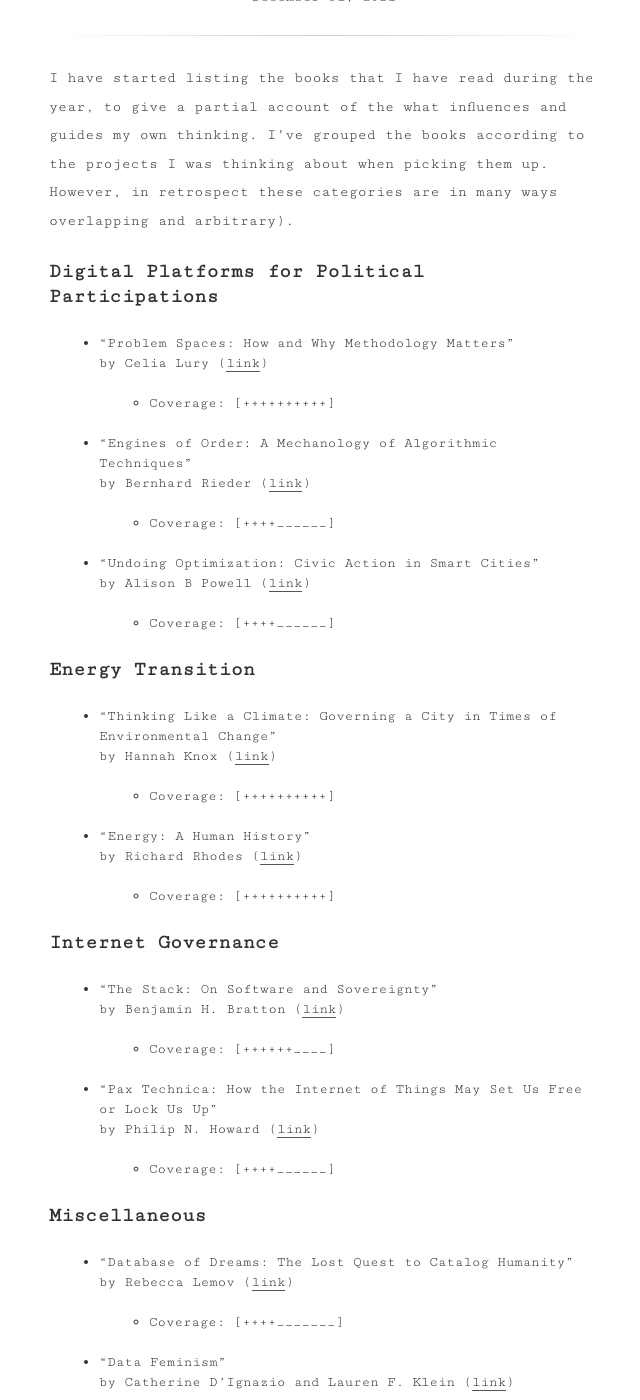
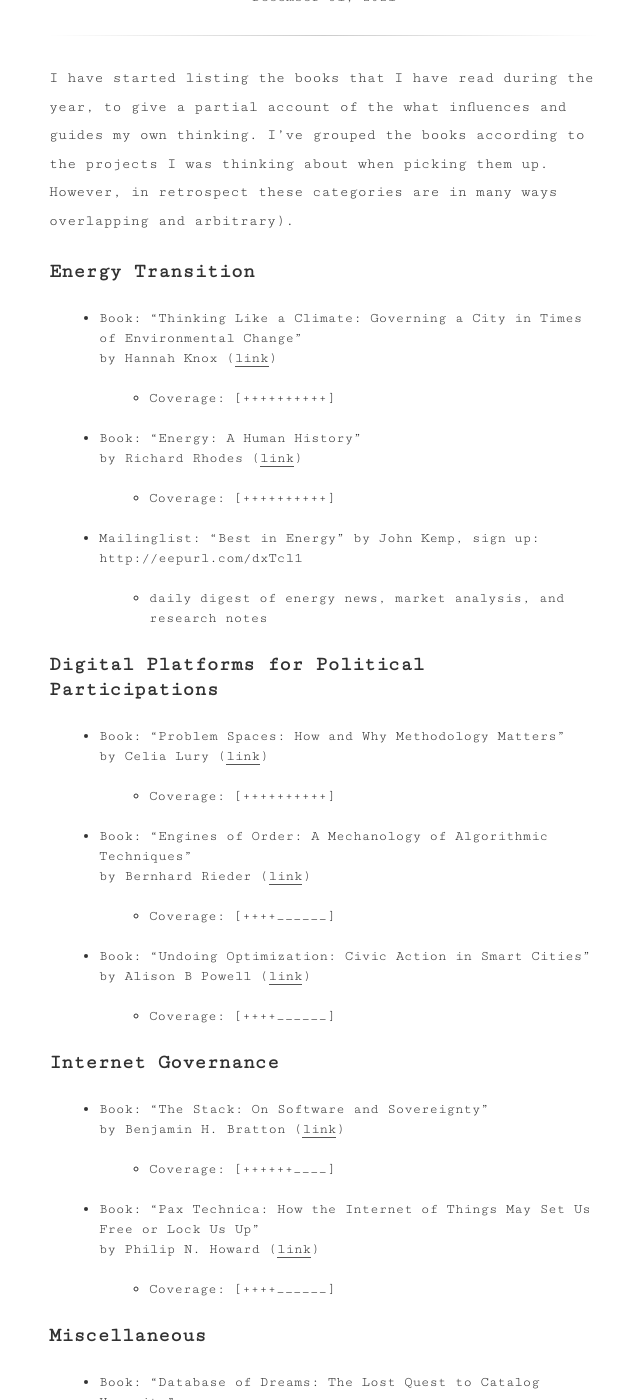
Before and after one commit to Christovis/Christovis.github.io, a Jekyll site: the page built from _blog/2021-12-31-blog-media.md, in a window 1280 px wide and 1400 px high, scrolled down 390 px. Shown: the whole window, without its empty margins (316-956 px from the left). Built offline with Jekyll 4.4.1, drawn with Linux system fonts in a browser that asks for light colours; some of the changed text lies outside the part shown.

Commit message:
update blog section

```diff
--- a/_blog/2021-12-31-blog-books.md
+++ b/_blog/2021-12-31-blog-media.md
@@ -7,87 +7,93 @@ authors: Christoph Becker
 
 I have started listing the books that I have read during the year, to give a partial account of the what influences and guides my own thinking. I’ve grouped the books according to the projects I was thinking about when picking them up. However, in retrospect these categories are in many ways overlapping and arbitrary).
 
+
+### **Energy Transition**
+
+* Book: "Thinking Like a Climate: Governing a City in Times of Environmental Change"<br/>
+    by Hannah Knox ([link](https://www.dukeupress.edu/thinking-like-a-climate))
+    * Coverage: [++++++++++]
+
+* Book: "Energy: A Human History"<br/>
+    by Richard Rhodes ([link](https://www.simonandschuster.co.uk/books/Energy/Richard-Rhodes/9781501105364))
+    * Coverage: [++++++++++]
+
+* Mailinglist: "Best in Energy"
+    by John Kemp, sign up: http://eepurl.com/dxTcl1
+    * daily digest of energy news, market analysis, and research notes
+
+
 ### **Digital Platforms for Political Participations**
 
-* "Problem Spaces: How and Why Methodology Matters"<br/>
+* Book: "Problem Spaces: How and Why Methodology Matters"<br/>
 by Celia Lury ([link](https://www.politybooks.com/bookdetail?book_slug=problem-spaces-how-and-why-methodology-matters--9781509507931))
     * Coverage: [++++++++++]
 
-* "Engines of Order: A Mechanology of Algorithmic Techniques"<br/>
+* Book: "Engines of Order: A Mechanology of Algorithmic Techniques"<br/>
     by Bernhard Rieder ([link](https://www.aup.nl/en/book/9789462986190/engines-of-order))
     * Coverage: [++++\_\_\_\_\_\_]
 
-* "Undoing Optimization: Civic Action in Smart Cities"<br/>
+* Book: "Undoing Optimization: Civic Action in Smart Cities"<br/>
     by Alison B Powell ([link](https://yalebooks.yale.edu/book/9780300223804/undoing-optimization/))
     * Coverage: [++++\_\_\_\_\_\_]
 
-### **Energy Transition**
-
-* "Thinking Like a Climate: Governing a City in Times of Environmental Change"<br/>
-    by Hannah Knox ([link](https://www.dukeupress.edu/thinking-like-a-climate))
-    * Coverage: [++++++++++]
-
-* "Energy: A Human History"<br/>
-    by Richard Rhodes ([link](https://www.simonandschuster.co.uk/books/Energy/Richard-Rhodes/9781501105364))
-    * Coverage: [++++++++++]
-
 ### **Internet Governance**
 
-* "The Stack: On Software and Sovereignty"<br/>
+* Book: "The Stack: On Software and Sovereignty"<br/>
     by Benjamin H. Bratton ([link](https://mitpress.mit.edu/books/stack))
     * Coverage: [++++++\_\_\_\_]
 
-* "Pax Technica: How the Internet of Things May Set Us Free or Lock Us Up"<br/>
+* Book: "Pax Technica: How the Internet of Things May Set Us Free or Lock Us Up"<br/>
     by Philip N. Howard ([link](https://yalebooks.yale.edu/book/9780300199475/pax-technica/))
     * Coverage: [++++\_\_\_\_\_\_]
 
 
 ### **Miscellaneous**
 
-* "Database of Dreams: The Lost Quest to Catalog Humanity"<br/>
+* Book: "Database of Dreams: The Lost Quest to Catalog Humanity"<br/>
     by Rebecca Lemov ([link](https://yalebooks.yale.edu/book/9780300209525/database-dreams/))
     * Coverage: [++++\_\_\_\_\_\_\_]
 
-* "Data Feminism"<br/>
+* Book: "Data Feminism"<br/>
     by Catherine D'Ignazio and Lauren F. Klein ([link](https://mitpress.mit.edu/books/data-feminism))
     * Coverage: [++++++++++]
 
-* "The Data Gaze: Capitalism, Power and Perception"<br/>
+* Book: "The Data Gaze: Capitalism, Power and Perception"<br/>
     by David Beer ([link](https://uk.sagepub.com/en-gb/eur/the-data-gaze/book257707))
     * Coverage: [++++++++++]
 
-* "Disciplining Statistics: Demography and Vital Statistics in France and England, 1830–1885"<br/>
+* Book: "Disciplining Statistics: Demography and Vital Statistics in France and England, 1830–1885"<br/>
     by Libby Schweber ([link](https://read.dukeupress.edu/books/book/2111/Disciplining-StatisticsDemography-and-Vital))
     * Coverage: [++++\_\_\_\_\_\_]
 
-* "The Politics of Possibility: Risk and Security Beyond Probability"<br/>
+* Book: "The Politics of Possibility: Risk and Security Beyond Probability"<br/>
     by Louise Amoore ([link](https://www.dukeupress.edu/the-politics-of-possibility))
     * Coverage: [++++++++++]
 
-* "Red Pill"<br/>
+* Book: "Red Pill"<br/>
     by Hari Kunzru ([link](https://www.simonandschuster.co.uk/books/Red-Pill/Hari-Kunzru/9781471194504))
     * Coverage: [++++++++++]
 
-* "The Lost Pianos of Siberia"<br/>
+* Book: "The Lost Pianos of Siberia"<br/>
     by Sophy Roberts ([link](https://www.penguin.co.uk/books/111/1114033/the-lost-pianos-of-siberia/9781784162849.html))
     * Coverage: [++++++++++]
 
-* "Kurdish Women's Stories"<br/>
+* Book: "Kurdish Women's Stories"<br/>
     edited by Houzan Mahmoud ([link](https://www.plutobooks.com/9780745341132/kurdish-womens-stories/))
     * Coverage: [++++++++++]
 
-* "Burning Chrome"<br/>
+* Book: "Burning Chrome"<br/>
     by William Gibson ([link](https://www.orionbooks.co.uk/titles/william-gibson/burning-chrome/9781473217454/))
     * Coverage: [++++++++++]
 
-* "Frankenstein: Annotated for Scientists, Engineers, and Creators of All Kinds"<br/>
+* Book: "Frankenstein: Annotated for Scientists, Engineers, and Creators of All Kinds"<br/>
     by Mary Shelley and edited by David H. Guston, Ed Finn and Jason Scott Robert ([link](https://mitpress.mit.edu/books/frankenstein))
     * Coverage: [++++++++++]
 
-* "We"<br/>
+* Book: "We"<br/>
     by Yevgeny Zamyatin; ISBN-13: 9780140185850
     * Coverage: [++++++++++]
 
-* "The Debatable Land: The Lost World Between Scotland and England"<br/>
+* Book: "The Debatable Land: The Lost World Between Scotland and England"<br/>
     by Graham Robb ([link](https://www.panmacmillan.com/authors/graham-robb/the-debatable-land/9781509804719))
     * Coverage: [++++++++++]
--- a/index.html
+++ b/index.html
@@ -4,7 +4,7 @@ layout: default
 
 <section>
 <p>
-Hello, I am Christoph Becker, a PostDoc at the <a href="https://ibed.uva.nl/">Institute for Biodiversity and Ecosystem Dynamics</a> and the <a href="https://ias.uva.nl/">Institute for Advanced Study</a> where I develop modelling methodologies for analysing complex systems and help to set up the <a href="https://polder.center/">POLDER Center</a> for policy decision-support.
+Hello, I am Christoph Becker, a PostDoc at the <a href="https://ibed.uva.nl/">Institute for Biodiversity and Ecosystem Dynamics</a> and the <a href="https://ias.uva.nl/">Institute for Advanced Study</a> where I develop modelling methodologies for analysing complex systems focusing on the energy transition in the Netherlands. Together with a team of experts from across the university I am setting up the <a href="https://polder.center/">POLDER Center</a> for policy decision-support that will bring stakeholders from industry and governance together with academics to champion tomorrows challanges.
 </p>
 
 <p>
```
Also changed, not shown: other parts of _blog/2021-12-31-blog-media.md (+1 -1 lines), _blog/2022-04-14-blog-books.md (deleted, +0 -73 lines), _blog/2022-04-14-blog-media.md (added, +97 -0 lines), blog.html (+6 -5 lines), 1 other file.
